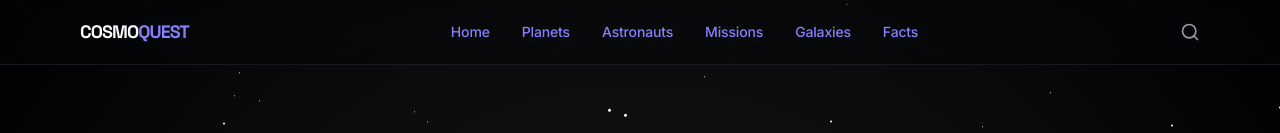
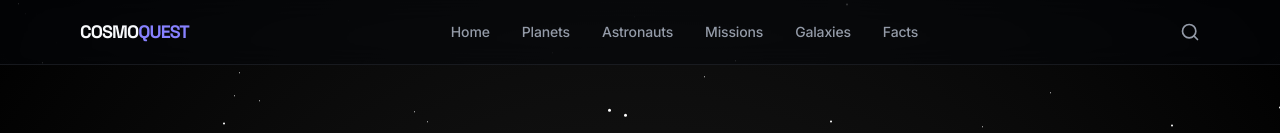
Before and after one commit to ahsanul0185/CosmoQuest, a React (Vite) app: page / in a window 1280 px wide. Shown: the top 133 px of the page. Built offline with nearby package versions, Linux system fonts and the light colour scheme.

Commit message:
header buttons working and added vercel.json

```diff
--- a/src/app/layouts/MainLayout.jsx
+++ b/src/app/layouts/MainLayout.jsx
@@ -1,4 +1,4 @@
-import { NavLink, Outlet } from 'react-router-dom'
+import { NavLink, Outlet, useNavigate, useLocation } from 'react-router-dom'
 import { motion } from 'motion/react'
 import { useLenis } from '../../hooks/useLenis'
 import { Footer } from '../../components/sections/Footer'
@@ -16,6 +16,30 @@ const navItems = [
 
 export function MainLayout() {
   useLenis()
+  const navigate = useNavigate()
+  const location = useLocation()
+
+  const scrollToSection = (hash) => {
+    const element = document.querySelector(hash)
+    if (element) {
+      element.scrollIntoView({ behavior: 'smooth' })
+    }
+  }
+
+  const handleNavClick = (to) => {
+    const [path, hash] = to.split('#')
+    if (hash) {
+      if (location.pathname === '/' || location.pathname === path) {
+        scrollToSection(`#${hash}`)
+      } else {
+        navigate(path || '/')
+        setTimeout(() => scrollToSection(`#${hash}`), 300)
+      }
+    } else {
+      navigate(to)
+    }
+  }
+
   return (
     <div className="min-h-screen bg-background text-on-surface font-body">
       <motion.header
@@ -34,17 +58,13 @@ export function MainLayout() {
 
           <div className="hidden md:flex items-center gap-8">
             {navItems.map((item) => (
-              <NavLink
+              <button
                 key={item.label}
-                to={item.to}
-                className={({ isActive }) =>
-                  `text-sm font-medium transition-colors duration-300 ${
-                    isActive ? 'text-primary' : 'text-on-surface-variant hover:text-on-surface'
-                  }`
-                }
+                onClick={() => handleNavClick(item.to)}
+                className="text-sm font-medium transition-colors duration-300 text-on-surface-variant hover:text-on-surface"
               >
                 {item.label}
-              </NavLink>
+              </button>
             ))}
           </div>
 
```
Also changed, not shown: vercel.json (added).
